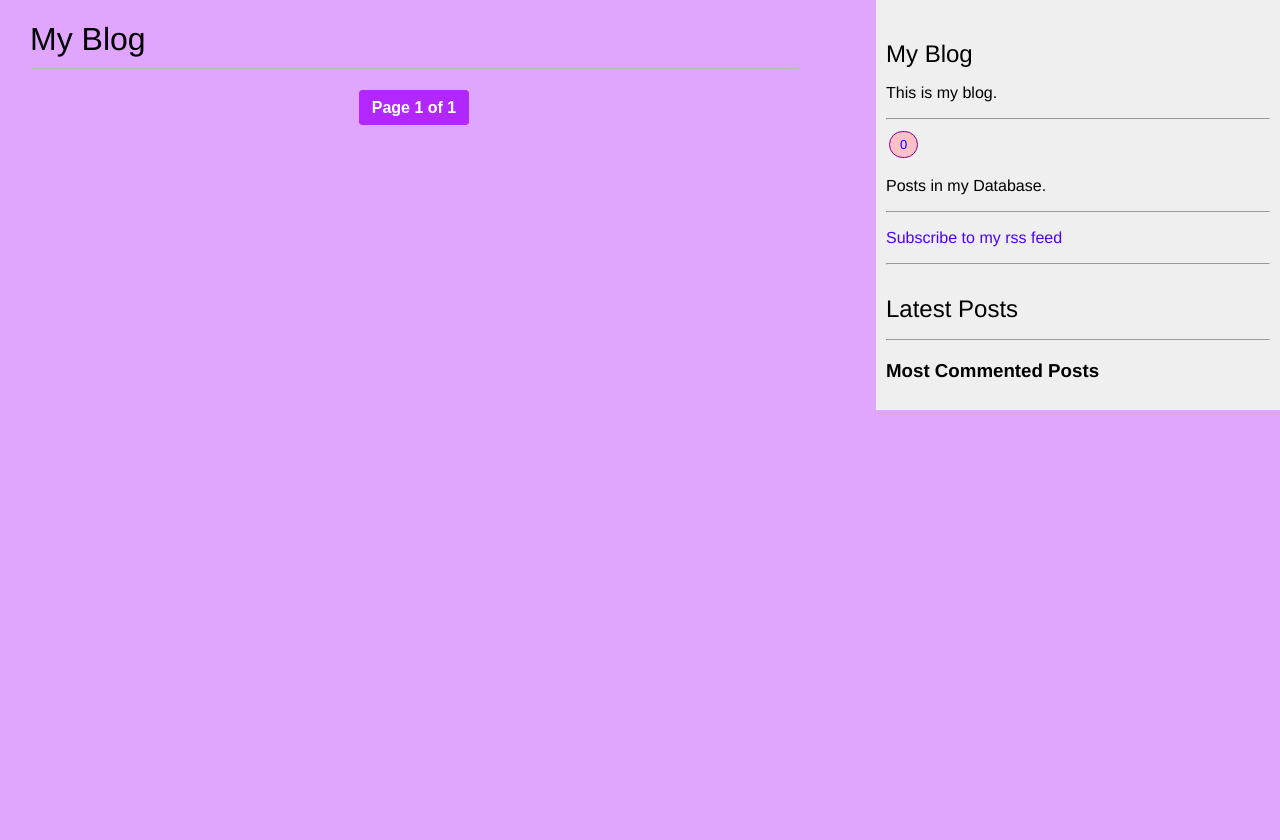
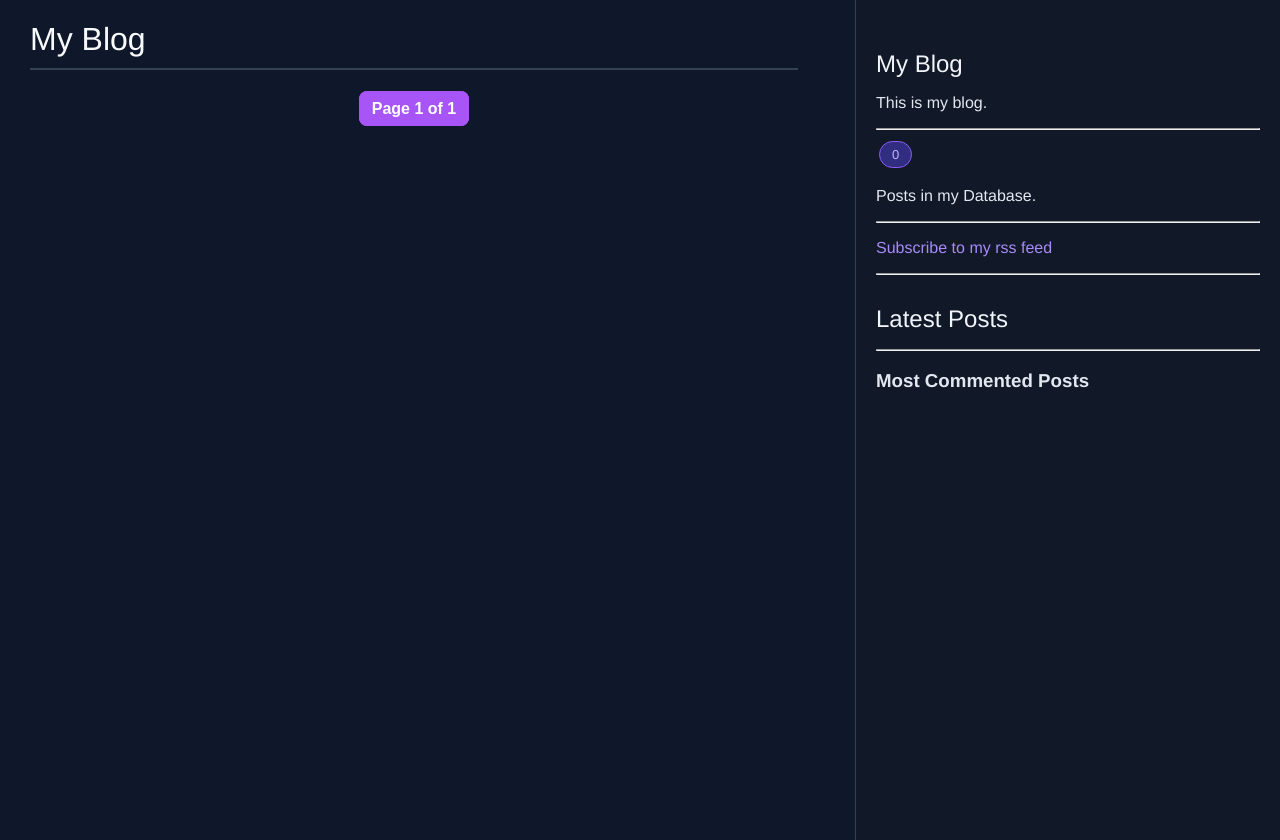
Before and after one commit to obitouka/Blog-Project, a Django app: page /blog/ in a window 1280 px wide. Before the commit the page ends 410 px from the top, so only its background shows below. Run offline with Django 5.2, Linux system fonts and the light colour scheme; data that the repository does not hold is empty; some libraries are stand-ins or nearby versions.

```diff
--- a/mysite/blog/static/css/design.css
+++ b/mysite/blog/static/css/design.css
@@ -1,5 +1,6 @@
 body {
-    background-color: #e0a6ff;
+    background-color: #0f172a;
+    color: #e2e8f0;
     margin: 0;
     padding: 0;
     font-family: Helvetica, sans-serif;
@@ -8,32 +9,45 @@ body {
 .post {
     padding: 15px;
     margin-bottom: 15px;
-    border-radius: 5px;
+    border-radius: 12px;
+    border: 1px solid #334155;
+    transition: 0.3s;
 }
 
-/* alternate coloring */
+/* Alternate coloring */
 .post:nth-child(even) {
-    background: #ff6565;
+    background: #1e293b;
 }
 
 .post:nth-child(odd) {
-    background: #6dff65;
+    background: #172033;
+}
+
+.post:hover {
+    transform: translateY(-2px);
+    border-color: #8b5cf6;
 }
 
 a {
-    color: #4c00ff;
+    color: #a78bfa;
     text-decoration: none;
+}
+
+a:hover {
+    color: #c4b5fd;
 }
 
 h1 {
     font-weight: normal;
-    border-bottom: 1px solid #bbb;
+    border-bottom: 2px solid #334155;
     padding: 0 0 10px 0;
+    color: #f8fafc;
 }
 
 h2 {
     font-weight: normal;
     margin: 30px 0 0;
+    color: #f1f5f9;
 }
 
 #content {
@@ -45,105 +59,111 @@ h2 {
 #sidebar {
     float: right;
     width: 30%;
-    padding: 10px;
-    background: #efefef;
-    height: 100%;
+    padding: 20px;
+    background: #111827;
+    border-left: 1px solid #334155;
+    min-height: 100vh;
 }
 
 p.date {
-    color: #2f2f2f;
+    color: #94a3b8;
     font-family: Georgia, serif;
     font-size: 12px;
     font-style: italic;
 }
-.left{
+
+.left {
     float: left;
     margin-right: 10px;
 }
 
-.pagination{
+.pagination {
     margin: 30px 0;
     text-align: center;
     font-family: Arial, Helvetica, sans-serif;
 }
 
-.step-links a{
+.step-links a {
     text-decoration: none;
     padding: 8px 12px;
     margin: 0 4px;
-    border: 1px solid #cccc;
-    color: #333;
-    border-radius: 4px;
-    background-color: #ca66ff;
+    border: 1px solid #8b5cf6;
+    color: white;
+    border-radius: 8px;
+    background-color: #7c3aed;
     transition: 0.3s;
 }
-.step-links a:hover{
-    background-color: #b327ff;
-    color: white;
-    border-color: #a600ff;
+
+.step-links a:hover {
+    background-color: #9333ea;
+    border-color: #a855f7;
 }
 
-.step-links .current{
+.step-links .current,
+.current {
     padding: 8px 12px;
     margin: 0 4px;
-    background-color: #b327ff;
+    background-color: #a855f7;
     color: white;
-    border-radius: 4px;
+    border-radius: 8px;
     font-weight: bold;
-    border: 1px solid #b327ff;
+    border: 1px solid #a855f7;
 }
-.current{
-    padding: 8px 12px;
-    margin: 0 4px;
-    background-color: #b327ff;
+
+input[type=submit] {
+    font-weight: bold;
+    background: #8b5cf6;
     color: white;
-    border-radius: 4px;
-    font-weight: bold;
-    border: 1px solid #b327ff;
-}
-input[type=submit]{
-    font-weight: bold;
-    background: #00abff;
-    color: #fff;
     padding: 10px 20px;
     font-size: 14px;
     text-transform: uppercase;
+    border: none;
+    border-radius: 8px;
+    cursor: pointer;
+    transition: 0.3s;
 }
 
-.errorlist{
-    color: #cc0033;
+input[type=submit]:hover {
+    background: #a855f7;
+}
+
+.errorlist {
+    color: #f87171;
     float: left;
     clear: both;
     padding-left: 10px;
 }
 
-.comment{
-    padding: 10px;
+.comment {
+    padding: 15px;
+    border-radius: 8px;
 }
 
-.comment:nth-child(even){
-    background: white;
+.comment:nth-child(even) {
+    background: #1e293b;
 }
 
-.info{
+.info {
     font-weight: bold;
     font-size: 12px;
-    color: black ;
+    color: #cbd5e1;
 }
 
-.tags{
-        margin-top:20px;
-        display:inline-block;
-        background:pink;
-        color:blue;
-        padding:5px 10px;
-        margin:3px;
-        border-radius: 20px;
-        font-size: 13px;
-        text-decoration: none;
-        border: 1px solid purple;
-    }
-    .tags:hover{
-        background:rgb(255, 113, 255);
-        color:black;
-    }
+.tags {
+    margin-top: 20px;
+    display: inline-block;
+    background: #312e81;
+    color: #c4b5fd;
+    padding: 5px 12px;
+    margin: 3px;
+    border-radius: 20px;
+    font-size: 13px;
+    text-decoration: none;
+    border: 1px solid #8b5cf6;
+    transition: 0.3s;
+}
+
+.tags:hover {
+    background: #7c3aed;
+    color: white;
+}
--- a/mysite/blog/templates/blog/post/detail.html
+++ b/mysite/blog/templates/blog/post/detail.html
@@ -27,7 +27,7 @@
     {% for comment in comments %}
         <div class="comment">
             <p class="info" >
-                Comment {{forloop.counter}}by{{ comment.name }}
+                Comment {{forloop.counter}} by {{ comment.name }} on
                 {{comment.created}}
             </p>
             {{comment.body|markdown}}
```
Also changed, not shown: gitUpload/home.png (added), gitUpload/post.png (added).
